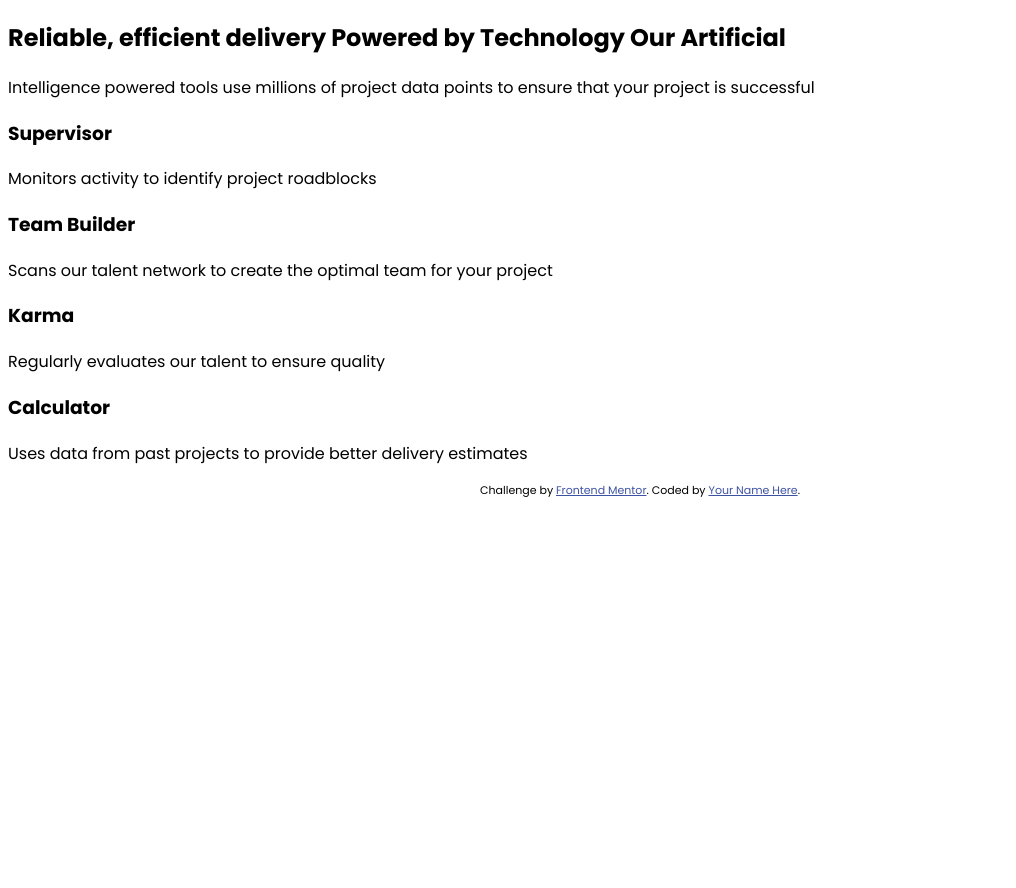
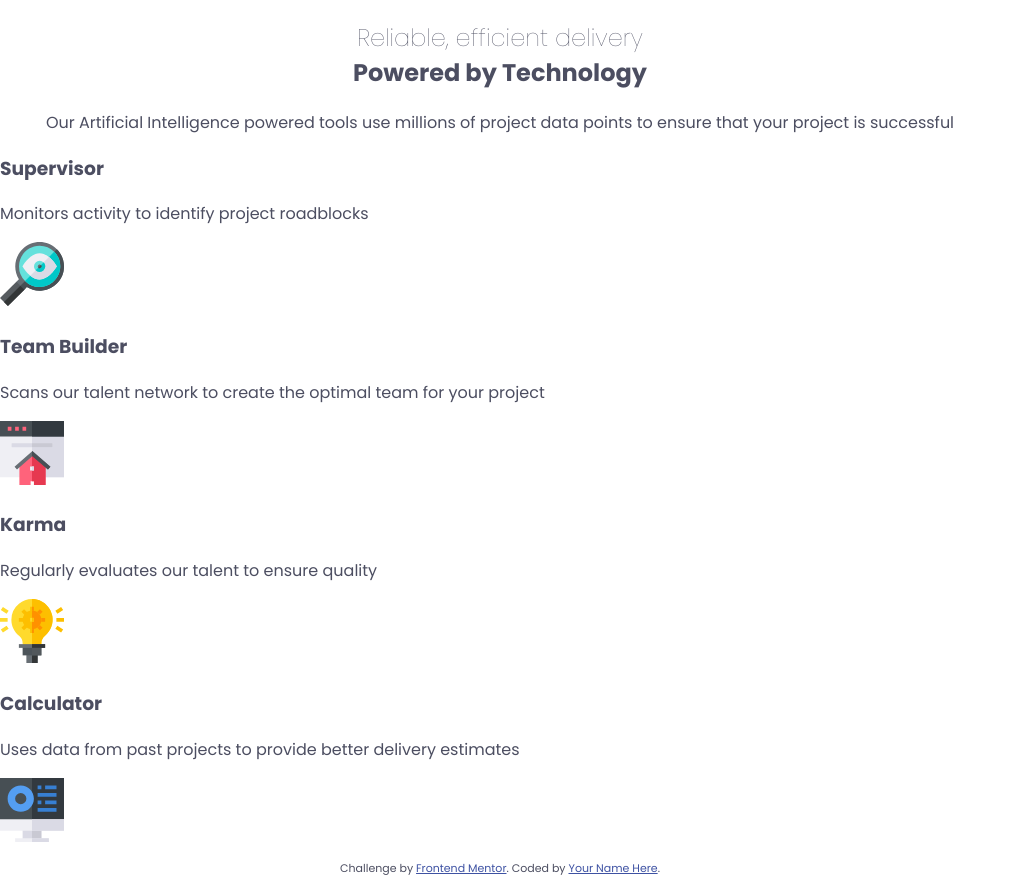
Before and after one commit to mar-alabi/Four-card-feature-section, a plain HTML site: page index.html in a window 1280 px wide. Shown: the whole page, without its empty margins (0-1016 px from the left). Before the commit the page ends 800 px from the top, so only its background shows below. Drawn offline with Linux system fonts and the light colour scheme.

Commit message:
style hero section

```diff
--- a/index.html
+++ b/index.html
@@ -27,24 +27,42 @@
   <body>
     <section class="hero-section">
       <h1 class="page-title">
-        Reliable, efficient delivery Powered by Technology Our Artificial
+        Reliable, efficient delivery <br />
+        <span class="bold-title">Powered by Technology</span>
       </h1>
       <p class="page-desc">
-        Intelligence powered tools use millions of project data points to ensure
-        that your project is successful
+        Our Artificial Intelligence powered tools use millions of project data
+        points to ensure that your project is successful
       </p>
     </section>
+
     <section class="main-section">
+      <div class="grid-container">
+        <div class="card cyan">
           <h3>Supervisor</h3>
           <p>Monitors activity to identify project roadblocks</p>
+          <img src="images/icon-supervisor.svg" alt="" />
+        </div>
+        <div class="card red">
           <h3>Team Builder</h3>
           <p>
             Scans our talent network to create the optimal team for your project
           </p>
+          <img src="images/icon-team-builder.svg" alt="" />
+        </div>
+        <div class="card orange">
           <h3>Karma</h3>
           <p>Regularly evaluates our talent to ensure quality</p>
+          <img src="images/icon-karma.svg" alt="" />
+        </div>
+        <div class="card blue">
           <h3>Calculator</h3>
-      <p>Uses data from past projects to provide better delivery estimates</p>
+          <p>
+            Uses data from past projects to provide better delivery estimates
+          </p>
+          <img src="images/icon-calculator.svg" alt="" />
+        </div>
+      </div>
     </section>
 
     <footer>
--- a/style.css
+++ b/style.css
@@ -1,3 +1,18 @@
+/* Colors */
+
+/* Primary */
+:root {
+  --red: hsl(0, 78%, 62%);
+  --cyan: hsl(180, 62%, 55%);
+  --orange: hsl(34, 97%, 64%);
+  --blue: hsl(212, 86%, 64%);
+
+  /* Neutral */
+
+  --grey500: hsl(234, 12%, 34%);
+  --grey400: hsl(212, 6%, 44%);
+  --white: hsl(0, 0%, 100%);
+}
 *,
 *::before,
 *::after {
@@ -5,6 +20,23 @@
 }
 body {
   font-family: "Poppins", sans-serif;
+  margin: 0;
+  padding: 0;
+  max-width: 1000px;
+  color: var(--grey500);
+}
+
+.page-title {
+  font-weight: lighter;
+}
+
+.bold-title {
+  font-weight: bold;
+}
+
+.page-title,
+.page-desc {
+  text-align: center;
 }
 
 .attribution {
```
Lines whose indentation alone changed are shown as unchanged.
